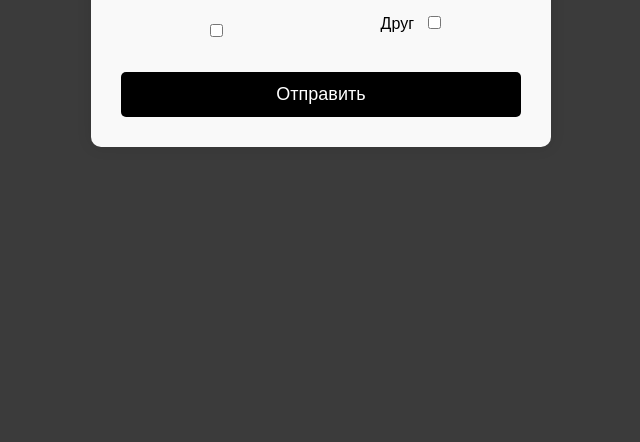
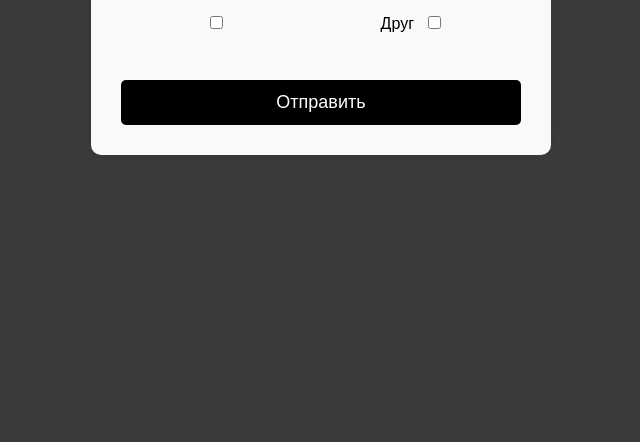
Before and after one commit to LexusQr/CheckIn, a plain HTML site: page index.html in a window 1280 px wide. Shown: the part 398-840 px from the top of the page, without its empty margins (319-959 px from the left). Drawn offline with Linux system fonts and the light colour scheme.

Commit message:
Update index.html

```diff
--- a/index.html
+++ b/index.html
@@ -113,8 +113,8 @@
         <h1>Добро пожаловать!</h1>
         <div id="guest-info" class="checkbox-group">
             <label>
-                <p id="guest-name"></p>
-                <input type="checkbox" id="guest-checkbox">
+                <p id="guest-name"><input type="checkbox" id="guest-checkbox"></p>
+
             </label>
             <label>
                 Друг
```
